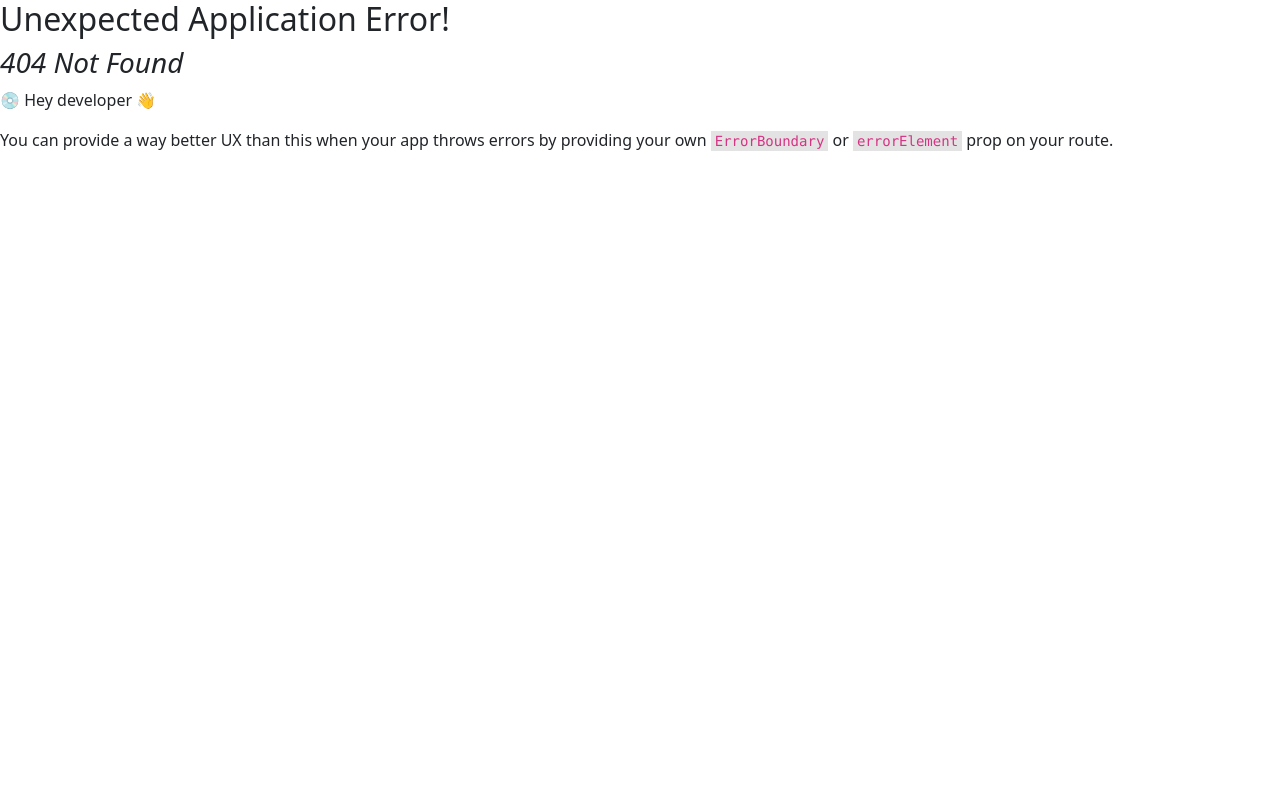
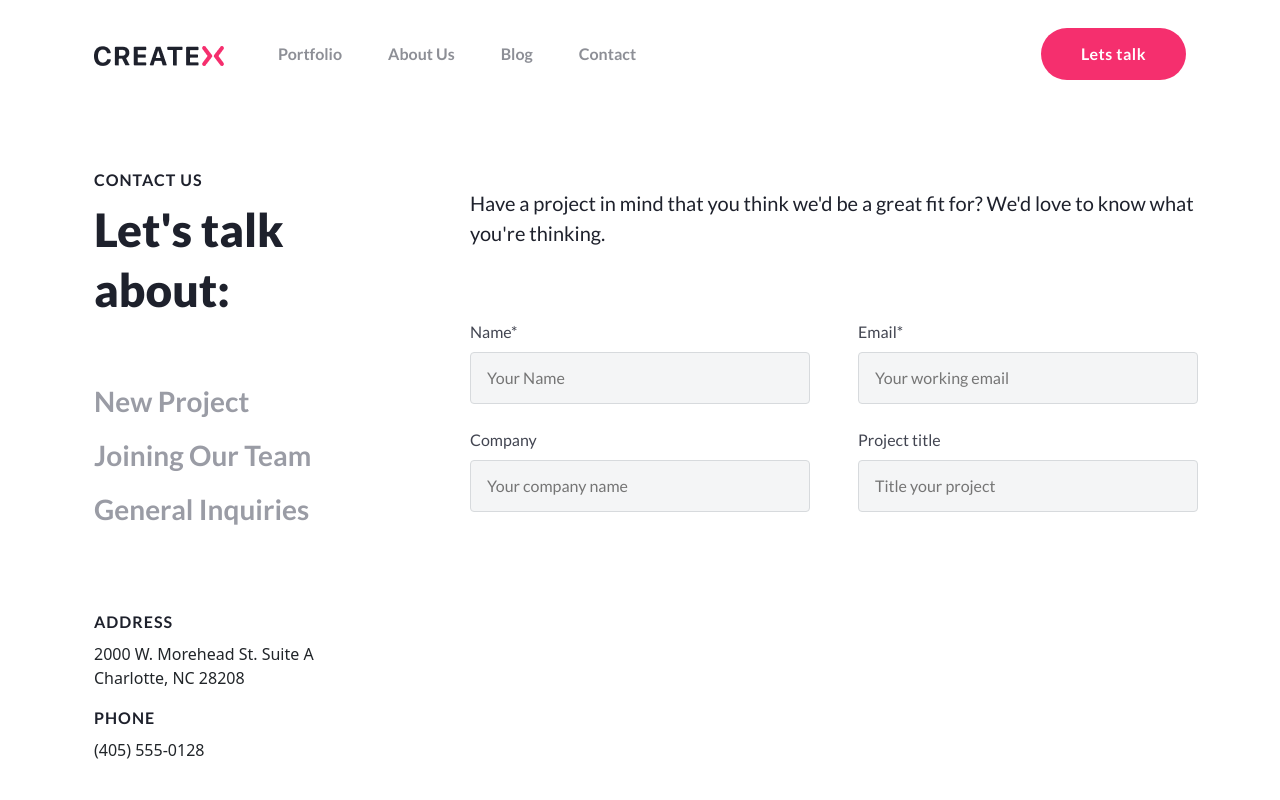
Before and after one commit to aonikpaulalock/Creative_Agency_Client, a React (Vite) app: page /contact in a window 1280 px wide. Before the commit this address had no page. Shown: the top 800 px of the page. Built offline with nearby package versions, Linux system fonts and the light colour scheme.

Commit message:
aded contact page

```diff
--- /dev/null
+++ b/src/Pages/Contact/Contact.jsx
@@ -0,0 +1,16 @@
+import React from 'react';
+import Navber from '../../Shared/Navber';
+import Contact_Outlet from './Contact_Outlet';
+import "../../Styles/Contact/Contact.css"
+const Contact = () => {
+  return (
+    <div>
+      <div className="container">
+        <Navber />
+      </div>
+      <Contact_Outlet/>
+    </div>
+  );
+};
+
+export default Contact;
--- /dev/null
+++ b/src/Pages/Contact/Contact_General_Inquiries.jsx
@@ -0,0 +1,11 @@
+import React from 'react';
+
+const Contact_General_Inquiries = () => {
+  return (
+    <div>
+      <h1>Contact_General_Inquiries</h1>
+    </div>
+  );
+};
+
+export default Contact_General_Inquiries;
--- /dev/null
+++ b/src/Pages/Contact/Contact_Join_Team.jsx
@@ -0,0 +1,11 @@
+import React from 'react';
+
+const Contact_Join_Team = () => {
+  return (
+    <div>
+      <h1>Contact_Join_Team</h1>
+    </div>
+  );
+};
+
+export default Contact_Join_Team;
--- /dev/null
+++ b/src/Pages/Contact/Contact_New_Project.jsx
@@ -0,0 +1,35 @@
+import React from 'react';
+const Contact_New_Project = () => {
+  return (
+    <div className='row'>
+      <div className='col'>
+        <h6 className='contact_form_head'>Have a project in mind that you think we'd be a great fit for? We'd love to know what you're thinking.
+        </h6>
+        <form className='form-container'>
+          <div className='d-flex justify-content-between align-items-center my-4 pt-5'>
+            <div class="form-group w-100 me-5">
+              <label for="exampleInputName" className='input_lebel'>Name*</label>
+              <input type="text" class="footer-input Blogs_input contact_input" id="exampleInputName" aria-describedby="emailHelp" placeholder="Your Name" />
+            </div>
+            <div class="form-group w-100">
+              <label for="exampleInputEmail" className='input_lebel'>Email*</label>
+              <input type="email" class="footer-input Blogs_input contact_input" id="exampleInputEmail" aria-describedby="emailHelp" placeholder="Your working email" />
+            </div>
+          </div>
+          <div className='d-flex justify-content-between align-items-center'>
+            <div class="form-group w-100 me-5">
+              <label for="exampleInputCompany" className='input_lebel'>Company</label>
+              <input type="text" class="footer-input Blogs_input contact_input" id="exampleInputCompany" aria-describedby="emailHelp" placeholder="Your company name" />
+            </div>
+            <div class="form-group w-100">
+              <label for="exampleInputProject" className='input_lebel'>Project title</label>
+              <input type="email" class="footer-input Blogs_input contact_input" id="exampleInputProject" aria-describedby="emailHelp" placeholder="Title your project" />
+            </div>
+          </div>
+        </form>
+      </div>
+    </div>
+  );
+};
+
+export default Contact_New_Project;
--- /dev/null
+++ b/src/Pages/Contact/Contact_Outlet.jsx
@@ -0,0 +1,42 @@
+import React from 'react';
+import { Link, Outlet } from 'react-router-dom';
+
+const Contact_Outlet = () => {
+  return (
+    <div className='container mb-5 ps-4'>
+      <div className="row">
+        <div className="col-md-3">
+          <div className="slider-heading">
+            <h5>CONTACT US</h5>
+            <h1>Let's talk
+              about:</h1>
+          </div>
+          <div className='contact-link'>
+            <Link to="/contact">New Project</Link>
+            <Link to="join">Joining Our Team</Link>
+            <Link to="inquiries">General Inquiries</Link>
+          </div>
+          <div className='contact_adress'>
+            <div>
+              <h6>Address</h6>
+              <p>
+                2000 W. Morehead St.
+                Suite A
+                Charlotte, NC 28208
+              </p>
+            </div>
+            <div>
+              <h6>PHONE</h6>
+              <p>(405) 555-0128</p>
+            </div>
+          </div>
+        </div>
+        <div className="col-md-8 offset-1">
+          <Outlet></Outlet>
+        </div>
+      </div>
+    </div>
+  );
+};
+
+export default Contact_Outlet;
--- a/src/Shared/Navber.jsx
+++ b/src/Shared/Navber.jsx
@@ -30,7 +30,7 @@ const Navber = () => {
                 <Link className={`nav-link ${location.pathname !== "/" &&"nav-link-condition"}`} aria-current="page" to="/blogs" >Blog</Link>
               </li>
               <li className="nav-item">
-                <Link className={`nav-link ${location.pathname !== "/" &&"nav-link-condition"}`}aria-current="page" to="#">Contact</Link>
+                <Link className={`nav-link ${location.pathname !== "/" &&"nav-link-condition"}`}aria-current="page" to="/contact">Contact</Link>
               </li>
             </ul>
             <button className='banner-button'>Lets talk</button>
--- /dev/null
+++ b/src/Styles/Contact/Contact.css
@@ -0,0 +1,40 @@
+.contact-link a {
+  display: block;
+  font: normal 700 28px/150% var(--font-family);
+  color: #9A9CA5;
+  text-decoration: none;
+  margin-bottom: 12px;
+}
+
+.contact_adress {
+  margin-top: 80px;
+}
+
+.contact_adress h6 {
+  font: normal 700 16px/150% var(--font-family);
+  color: var(--primary-color);
+  letter-spacing: 1px;
+  text-transform: uppercase;
+}
+
+.contact_adress h5 {
+  font: normal 400 14px/150% var(--font-family);
+  color: #424551;
+}
+
+.input_lebel {
+  font: normal 400 16px/150% var(--font-family);
+  color: #424551;
+  margin-bottom: 8px;
+}
+
+.contact_input {
+  font-size: 16px !important;
+  padding: 13px 16px;
+}
+
+.contact_form_head {
+  font: normal 400 20px/150% var(--font-family);
+  color: #1E212C;
+  margin-top: 20px;
+}
```
Also changed, not shown: src/Routes/Routes.jsx (+22 -0 lines), 1 other file (tests, documents, lock files or other folders).
